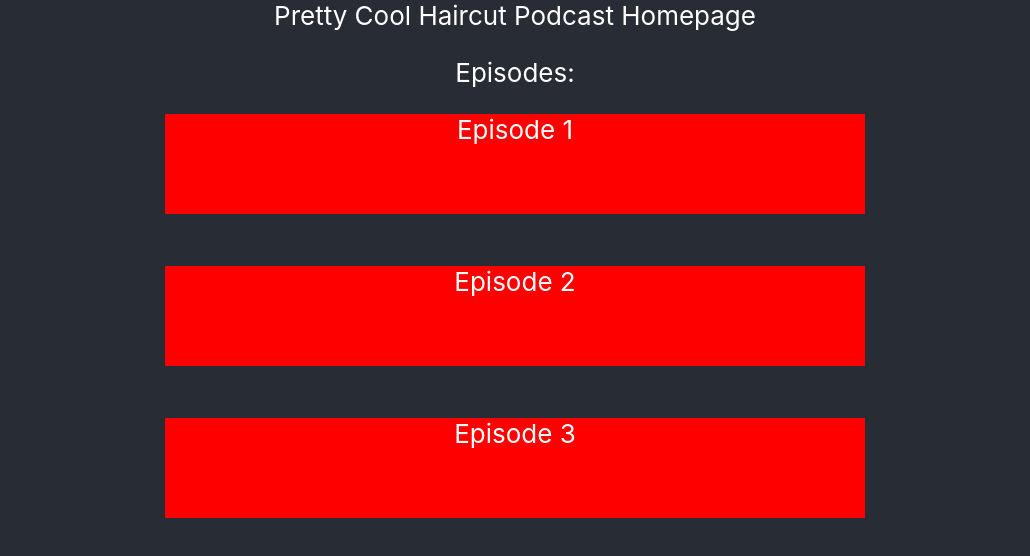
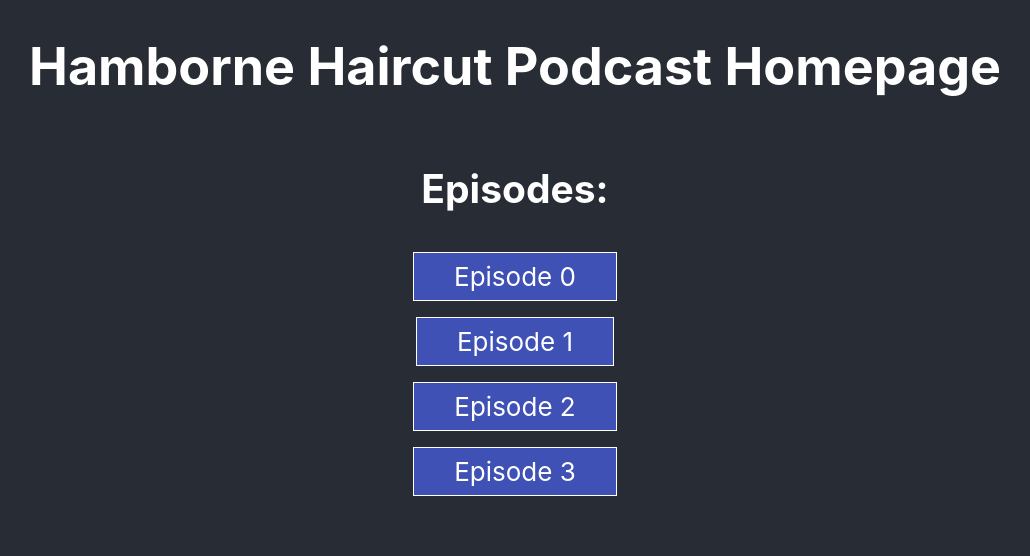
Before and after one commit to jjennissen/podcast, a React (Create React App) app: page / in a window 1280 px wide. Shown: the top 556 px of the page, without its empty margins (125-1155 px from the left). Built offline with nearby package versions, Linux system fonts and the light colour scheme.

Commit message:
Added Material-UI and some boxes and minor tweaks

```diff
--- a/package.json
+++ b/package.json
@@ -3,6 +3,7 @@
   "version": "0.1.0",
   "private": true,
   "dependencies": {
+    "@material-ui/core": "^4.5.0",
     "react": "^16.10.1",
     "react-dom": "^16.10.1",
     "react-scripts": "3.1.2"
--- a/src/App.js
+++ b/src/App.js
@@ -1,26 +1,29 @@
 import React from 'react';
 import './App.css';
+import Box from '@material-ui/core/Box';
 
 function App() {
   return (
     <div className="App">
       <header className="App-header">
-      Pretty Cool Haircut Podcast Homepage
-        <p>
-        Episodes:
-        </p>
-          <div class="box red">
-          Episode 1
-          </div>
-          <p></p>
-          <div className="box red">
+          <h1>Hamborne Haircut Podcast Homepage</h1>
+            <h2>Episodes:</h2>
+          <Box component="span" border={1} bgcolor="primary.main" m={1} p={1} paddingLeft={5}
+          paddingRight={5}>
+              Episode 0
+          </Box>
+          <Box component="span" border={1} bgcolor="primary.main" m={1} p={1} paddingLeft={5}
+               paddingRight={5}>
+              Episode 1
+          </Box>
+          <Box component="span" border={1} bgcolor="primary.main" m={1} p={1} paddingLeft={5}
+               paddingRight={5}>
               Episode 2
-          </div>
-          <p></p>
-
-          <div className="box red">
+          </Box>
+          <Box component="span" border={1} bgcolor="primary.main" m={1} p={1} paddingLeft={5}
+               paddingRight={5}>
               Episode 3
-          </div>
+          </Box>
       </header>
         <body>
         </body>
```
Also changed, not shown: 1 other file (tests, documents, lock files or other folders).
